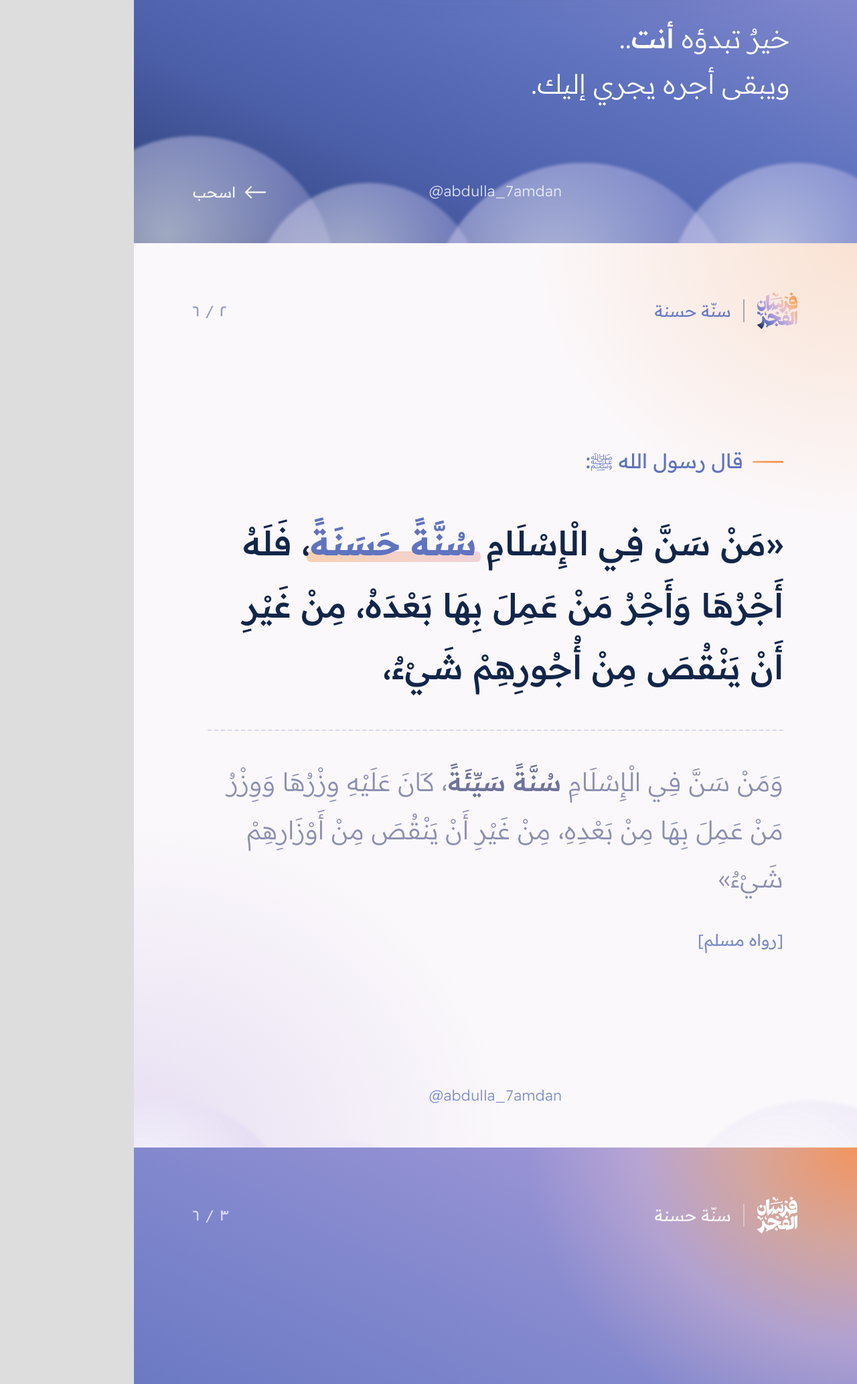
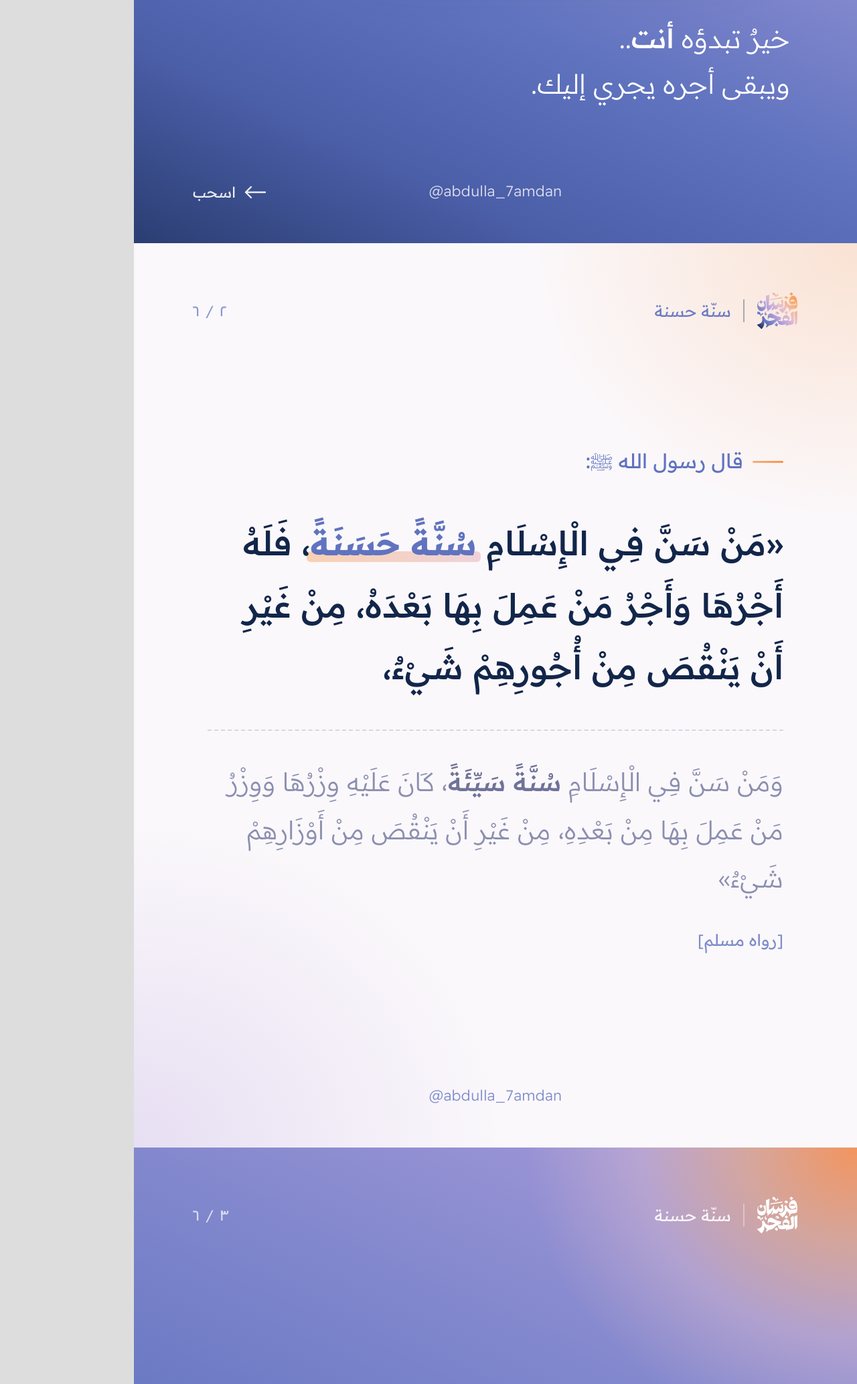
Before and after one commit to buomar52-png/Design-course, a plain HTML site: page sunna-hasana-fursan/sunna-hasana-fursan.html in a window 1280 px wide. Shown: the part 987-3053 px from the top of the page at 67% size. Drawn offline with Linux system fonts and the light colour scheme.

Commit message:
Fix PDF rendering artifacts and remove bottom cloud shapes
Co-Authored-By: Claude Opus 5.5 <noreply@anthropic.com>
Claude-Session: https://claude.ai/code/session_01BaYRa9EQm2GyMEsfi6DkyE

```diff
--- a/sunna-hasana-fursan/sunna-hasana-fursan.html
+++ b/sunna-hasana-fursan/sunna-hasana-fursan.html
@@ -150,12 +150,6 @@ body{font-family:'Readex Pro',sans-serif;}
 <!-- 1 · COVER -->
 <section class="slide sky s1">
   <div class="halo h2"></div><div class="halo h1"></div><div class="sun"></div>
-  <div class="clouds">
-    <i style="width:420px;height:420px;left:-40px;bottom:-200px"></i>
-    <i style="width:340px;height:340px;left:260px;bottom:-190px"></i>
-    <i style="width:460px;height:460px;left:520px;bottom:-280px"></i>
-    <i style="width:380px;height:380px;right:-20px;bottom:-200px"></i>
-  </div>
   <svg class="logo" fill="#fff"><use href="#logo"/></svg>
   <div class="title"><span class="a">سُنّةٌ</span><span class="b">حسنة</span></div>
   <div class="sub">خيرٌ تبدؤه <b>أنت</b>..<br>ويبقى أجره يجري إليك.</div>
@@ -168,11 +162,6 @@ body{font-family:'Readex Pro',sans-serif;}
 
 <!-- 2 · HADITH -->
 <section class="slide paper s2">
-  <div class="clouds" style="opacity:.8">
-    <i style="width:380px;height:380px;left:-60px;bottom:-250px"></i>
-    <i style="width:300px;height:300px;left:240px;bottom:-230px"></i>
-    <i style="width:420px;height:420px;right:-60px;bottom:-290px"></i>
-  </div>
   <div class="top"><div class="brand"><svg fill="url(#lg)"><use href="#logo"/></svg><div class="bar"></div><span>سنّة حسنة</span></div><div class="num">٢ / ٦</div></div>
   <div class="content">
     <div class="lead">قال رسول الله ﷺ:</div>
@@ -185,12 +174,6 @@ body{font-family:'Readex Pro',sans-serif;}
 
 <!-- 3 · MEANING -->
 <section class="slide sky deep s3">
-  <div class="sun"></div>
-  <div class="clouds">
-    <i style="width:400px;height:400px;left:-40px;bottom:-240px"></i>
-    <i style="width:320px;height:320px;left:300px;bottom:-220px"></i>
-    <i style="width:440px;height:440px;right:-40px;bottom:-270px"></i>
-  </div>
   <div class="top"><div class="brand"><svg fill="#fff"><use href="#logo"/></svg><div class="bar"></div><span>سنّة حسنة</span></div><div class="num">٣ / ٦</div></div>
   <div class="content">
     <p>السنّة الحسنة ليست أن<br><span class="not">تأتي بخيرٍ لم يفعله أحد..</span></p>
```
Also changed, not shown: sunna-hasana-fursan/slide-1.png, sunna-hasana-fursan/slide-2.png, sunna-hasana-fursan/slide-3.png, 4 other files.
